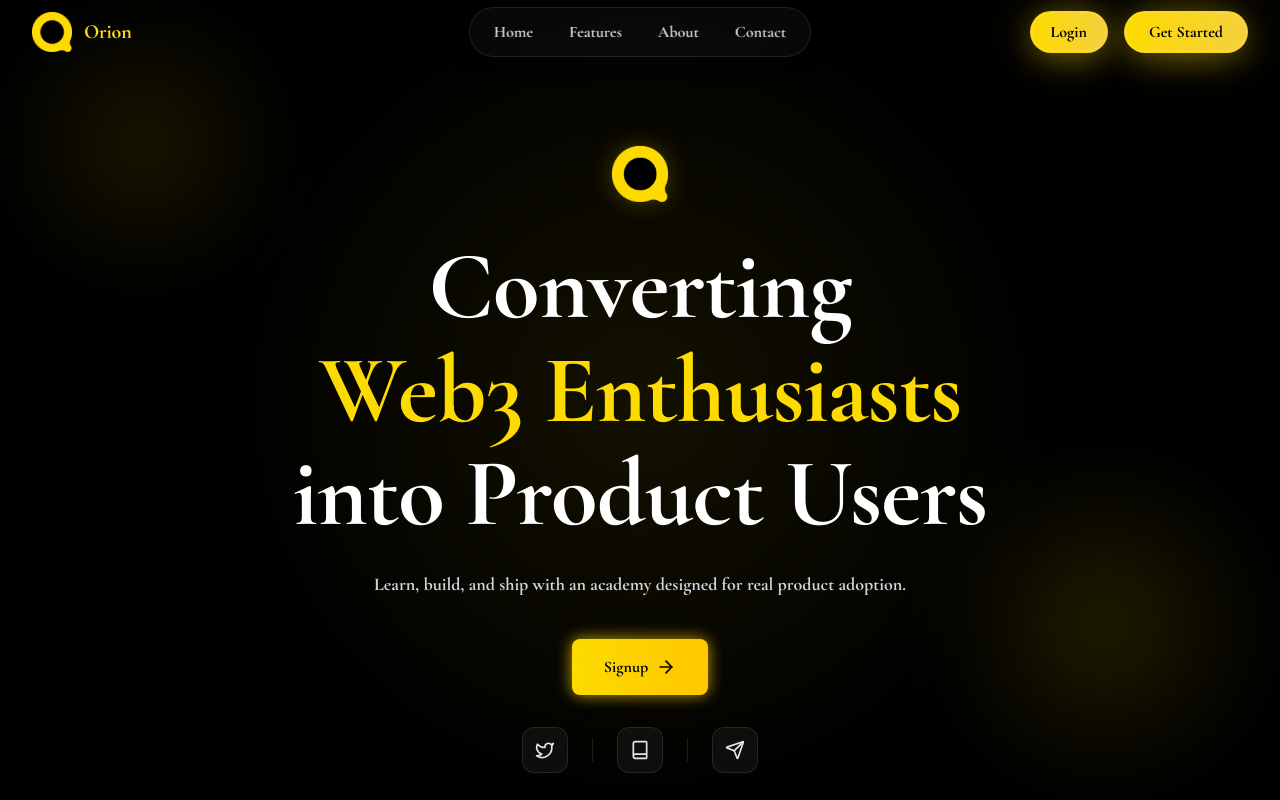
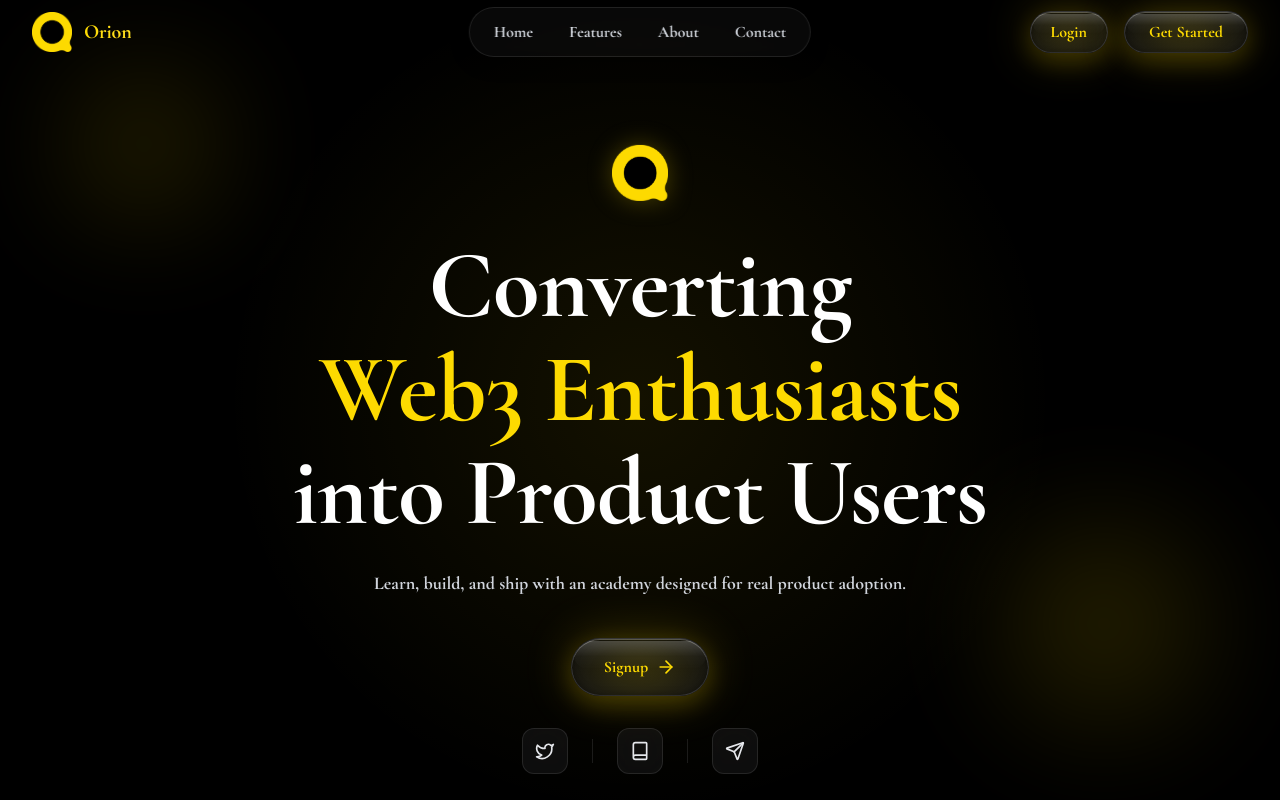
Before and after one commit to Teewa56/Solana-web3-academy, a React (Vite) app in the folder frontend/: page / in a window 1280 px wide. Shown: the top 800 px of the page. Built offline with nearby package versions, Linux system fonts and the light colour scheme.

Commit message:
feat(ui): apply black liquid-glass buttons across site and hero

```diff
--- a/frontend/src/components/CTA.tsx
+++ b/frontend/src/components/CTA.tsx
@@ -23,7 +23,7 @@ export default function CTA() {
               whileHover={{ scale: 1.05 }}
               whileTap={{ scale: 0.95 }}
               onClick={() => navigate('/register')}
-              className="px-8 py-4 glow-btn"
+              className="px-8 py-4 glow-btn--black"
             >
               Get Started Now
             </motion.button>
@@ -31,7 +31,7 @@ export default function CTA() {
               whileHover={{ scale: 1.05 }}
               whileTap={{ scale: 0.95 }}
               onClick={() => document.getElementById('features')?.scrollIntoView({ behavior: 'smooth' })}
-              className="px-8 py-4 border-2 border-[#FDDA00] text-[#FDDA00] font-bold rounded-lg hover:bg-[#FDDA00] hover:text-black transition-all"
+              className="px-8 py-4 glow-btn--black"
             >
               View Courses
             </motion.button>
--- a/frontend/src/components/Contact.tsx
+++ b/frontend/src/components/Contact.tsx
@@ -149,7 +149,7 @@ export default function Contact() {
                 type="submit"
                 whileHover={{ scale: 1.02 }}
                 whileTap={{ scale: 0.98 }}
-                className="w-full px-6 py-4 glow-btn rounded-full flex items-center justify-center gap-2"
+                className="w-full px-6 py-4 glow-btn--black rounded-full flex items-center justify-center gap-2"
               >
                 <Send className="w-5 h-5" />
                 Send Message
--- a/frontend/src/components/Footer.tsx
+++ b/frontend/src/components/Footer.tsx
@@ -192,7 +192,7 @@ export default function Footer() {
                 whileHover={{ scale: 1.05 }}
                 whileTap={{ scale: 0.95 }}
                 onClick={() => window.location.href = '/register'}
-                className="px-6 py-3 bg-gradient-to-r from-[#FDDA00] to-yellow-400 text-black font-bold rounded-lg hover:shadow-lg hover:shadow-[#FDDA00]/50 transition-all duration-300"
+                className="px-6 py-3 glow-btn--black"
               >
                 Subscribe
               </motion.button>
--- a/frontend/src/components/Hero.tsx
+++ b/frontend/src/components/Hero.tsx
@@ -85,13 +85,10 @@ export default function Hero() {
             whileHover={{ scale: 1.05 }}
             whileTap={{ scale: 0.95 }}
             onClick={() => navigate('/register')}
-            className="group relative px-8 py-4 bg-gradient-to-r from-[#FDDA00] to-yellow-400 text-black font-bold rounded-lg shadow-lg hover:shadow-[#FDDA00]/50 transition-all duration-300"
+            className="px-8 py-4 glow-btn--black rounded-full flex items-center gap-2"
           >
-            <span className="relative z-10 flex items-center gap-2">
-              Signup
-              <ArrowRight className="w-5 h-5 group-hover:translate-x-1 transition-transform" />
-            </span>
-            <div className="absolute inset-0 bg-gradient-to-r from-[#FDDA00] to-yellow-400 rounded-lg blur opacity-75 group-hover:opacity-100 transition-opacity"></div>
+            Signup
+            <ArrowRight className="w-5 h-5" />
           </motion.button>
 
           {/* Secondary demo button removed per request */}
--- a/frontend/src/components/Navbar.tsx
+++ b/frontend/src/components/Navbar.tsx
@@ -90,7 +90,7 @@ export default function Navbar() {
               onClick={handleLogin}
               whileHover={{ scale: 1.05 }}
               whileTap={{ scale: 0.95 }}
-              className="px-5 py-2 glow-btn"
+              className="px-5 py-2 glow-btn--black"
             >
               Login
             </motion.button>
@@ -98,7 +98,7 @@ export default function Navbar() {
               onClick={() => navigate('/register')}
               whileHover={{ scale: 1.05 }}
               whileTap={{ scale: 0.95 }}
-              className="px-6 py-2 glow-btn"
+              className="px-6 py-2 glow-btn--black"
             >
               Get Started
             </motion.button>
@@ -154,7 +154,7 @@ export default function Navbar() {
                   handleLogin()
                   setIsOpen(false)
                 }}
-                className="w-full px-3 py-2 glow-btn"
+                className="w-full px-3 py-2 glow-btn--black"
               >
                 Login
               </motion.button>
@@ -169,7 +169,7 @@ export default function Navbar() {
                   navigate('/register')
                   setIsOpen(false)
                 }}
-                className="w-full px-1 py-1 glow-btn mt-2"
+                className="w-full px-1 py-1 glow-btn--black mt-2"
               >
                 Get Started
               </motion.button>
--- a/frontend/src/index.css
+++ b/frontend/src/index.css
@@ -135,24 +135,28 @@ input:-webkit-autofill:focus {
   align-items: center;
   justify-content: center;
   border-radius: 9999px; /* pill */
-  background: linear-gradient(90deg, #FDDA00 0%, #f4d03f 100%);
+  background: linear-gradient(90deg, #FDDA00 0%, #F4D03F 100%);
   color: #000;
   font-weight: 700;
-  border: 1px solid rgba(253, 218, 0, 0.35);
+  border: 1px solid rgba(255, 255, 255, 0.14);
   box-shadow:
-    inset 0 0 0 2px rgba(255, 255, 255, 0.08),
-    0 10px 30px rgba(253, 218, 0, 0.18),
-    0 0 50px rgba(253, 218, 0, 0.22);
-  transition: transform 150ms ease, box-shadow 200ms ease, filter 200ms ease;
+    inset 0 1px 0 rgba(255,255,255,0.35), /* top bevel */
+    inset 0 -2px 6px rgba(0,0,0,0.25),    /* inner shadow */
+    0 10px 30px rgba(253, 218, 0, 0.22),
+    0 0 60px rgba(253, 218, 0, 0.28);
+  backdrop-filter: saturate(160%) blur(2px);
+  transition: transform 150ms ease, box-shadow 220ms ease, filter 220ms ease;
+  overflow: hidden;
 }
 
 .glow-btn:hover {
   transform: translateY(-1px);
   box-shadow:
-    inset 0 0 0 2px rgba(255, 255, 255, 0.10),
-    0 12px 36px rgba(253, 218, 0, 0.24),
-    0 0 70px rgba(253, 218, 0, 0.30);
-  filter: brightness(1.02);
+    inset 0 1px 0 rgba(255,255,255,0.42),
+    inset 0 -2px 8px rgba(0,0,0,0.28),
+    0 14px 38px rgba(253, 218, 0, 0.28),
+    0 0 90px rgba(253, 218, 0, 0.35);
+  filter: brightness(1.03);
 }
 
 .glow-btn:active {
@@ -163,11 +167,73 @@ input:-webkit-autofill:focus {
 .glow-btn::before {
   content: '';
   position: absolute;
-  inset: -12px;
+  inset: -14px;
   border-radius: 9999px;
-  background: radial-gradient(closest-side, rgba(253, 218, 0, 0.25), rgba(253, 218, 0, 0.0));
-  filter: blur(14px);
+  background: radial-gradient(closest-side, rgba(253, 218, 0, 0.28), rgba(253, 218, 0, 0.0));
+  filter: blur(16px);
   z-index: -1;
+}
+
+/* glassy top sheen */
+.glow-btn::after {
+  content: '';
+  position: absolute;
+  top: 2px;
+  left: 2px;
+  right: 2px;
+  height: 52%;
+  border-radius: 9999px;
+  background: linear-gradient(180deg, rgba(255,255,255,0.35), rgba(255,255,255,0.06) 55%, rgba(255,255,255,0));
+  pointer-events: none;
+}
+
+/* Dark (black) glass variant for navbar CTAs */
+.glow-btn--black {
+  position: relative;
+  display: inline-flex;
+  align-items: center;
+  justify-content: center;
+  border-radius: 9999px;
+  background: linear-gradient(180deg, #0B0B0B 0%, #151515 100%);
+  color: #FDDA00; /* yellow label on black glass */
+  font-weight: 700;
+  border: 1px solid rgba(255,255,255,0.14);
+  box-shadow:
+    inset 0 1px 0 rgba(255,255,255,0.28),
+    inset 0 -2px 6px rgba(0,0,0,0.35),
+    0 8px 26px rgba(253, 218, 0, 0.18),
+    0 0 50px rgba(253, 218, 0, 0.22);
+  backdrop-filter: saturate(160%) blur(2px);
+  transition: transform 150ms ease, box-shadow 220ms ease, filter 220ms ease;
+  overflow: hidden;
+}
+
+.glow-btn--black:hover {
+  transform: translateY(-1px);
+  box-shadow:
+    inset 0 1px 0 rgba(255,255,255,0.34),
+    inset 0 -2px 8px rgba(0,0,0,0.4),
+    0 12px 34px rgba(253, 218, 0, 0.22),
+    0 0 70px rgba(253, 218, 0, 0.28);
+}
+
+.glow-btn--black::before {
+  content: '';
+  position: absolute;
+  inset: -14px;
+  border-radius: 9999px;
+  background: radial-gradient(closest-side, rgba(253, 218, 0, 0.22), rgba(253, 218, 0, 0));
+  filter: blur(16px);
+  z-index: -1;
+}
+
+.glow-btn--black::after {
+  content: '';
+  position: absolute;
+  top: 2px; left: 2px; right: 2px; height: 50%;
+  border-radius: 9999px;
+  background: linear-gradient(180deg, rgba(255,255,255,0.22), rgba(255,255,255,0.04) 55%, rgba(255,255,255,0));
+  pointer-events: none;
 }
 
 /* Heading font stack preferring Canela with graceful fallbacks */
--- a/frontend/src/pages/auth/EmailVerification.tsx
+++ b/frontend/src/pages/auth/EmailVerification.tsx
@@ -235,7 +235,7 @@ export default function EmailVerification() {
               disabled={isLoading || otp.join('').length !== 6}
               whileHover={{ scale: 1.02 }}
               whileTap={{ scale: 0.98 }}
-              className="w-full px-6 py-4 bg-gradient-to-r from-[#FDDA00] to-yellow-400 text-black font-bold rounded-lg hover:shadow-lg hover:shadow-[#FDDA00]/50 transition-all duration-300 flex items-center justify-center gap-2 disabled:opacity-50 disabled:cursor-not-allowed"
+              className="w-full px-6 py-4 glow-btn--black rounded-full flex items-center justify-center gap-2 disabled:opacity-50 disabled:cursor-not-allowed"
             >
               {isLoading ? (
                 <div className="w-5 h-5 border-2 border-black border-t-transparent rounded-full animate-spin"></div>
--- a/frontend/src/pages/auth/Login.tsx
+++ b/frontend/src/pages/auth/Login.tsx
@@ -164,7 +164,7 @@ export default function Login() {
               disabled={isLoading}
               whileHover={{ scale: 1.02 }}
               whileTap={{ scale: 0.98 }}
-              className="w-full px-6 py-4 bg-gradient-to-r from-[#FDDA00] to-yellow-400 text-black font-bold rounded-lg hover:shadow-lg hover:shadow-[#FDDA00]/50 transition-all duration-300 flex items-center justify-center gap-2 disabled:opacity-50 disabled:cursor-not-allowed"
+              className="w-full px-6 py-4 glow-btn--black rounded-full flex items-center justify-center gap-2 disabled:opacity-50 disabled:cursor-not-allowed"
             >
               {isLoading ? (
                 <div className="w-5 h-5 border-2 border-black border-t-transparent rounded-full animate-spin"></div>
--- a/frontend/src/pages/auth/Register.tsx
+++ b/frontend/src/pages/auth/Register.tsx
@@ -257,7 +257,7 @@ export default function Register() {
               disabled={isLoading}
               whileHover={{ scale: 1.02 }}
               whileTap={{ scale: 0.98 }}
-              className="w-full px-6 py-4 glow-btn rounded-full flex items-center justify-center gap-2 disabled:opacity-50 disabled:cursor-not-allowed"
+              className="w-full px-6 py-4 glow-btn--black rounded-full flex items-center justify-center gap-2 disabled:opacity-50 disabled:cursor-not-allowed"
             >
               {isLoading ? (
                 <div className="w-5 h-5 border-2 border-black border-t-transparent rounded-full animate-spin"></div>
```
